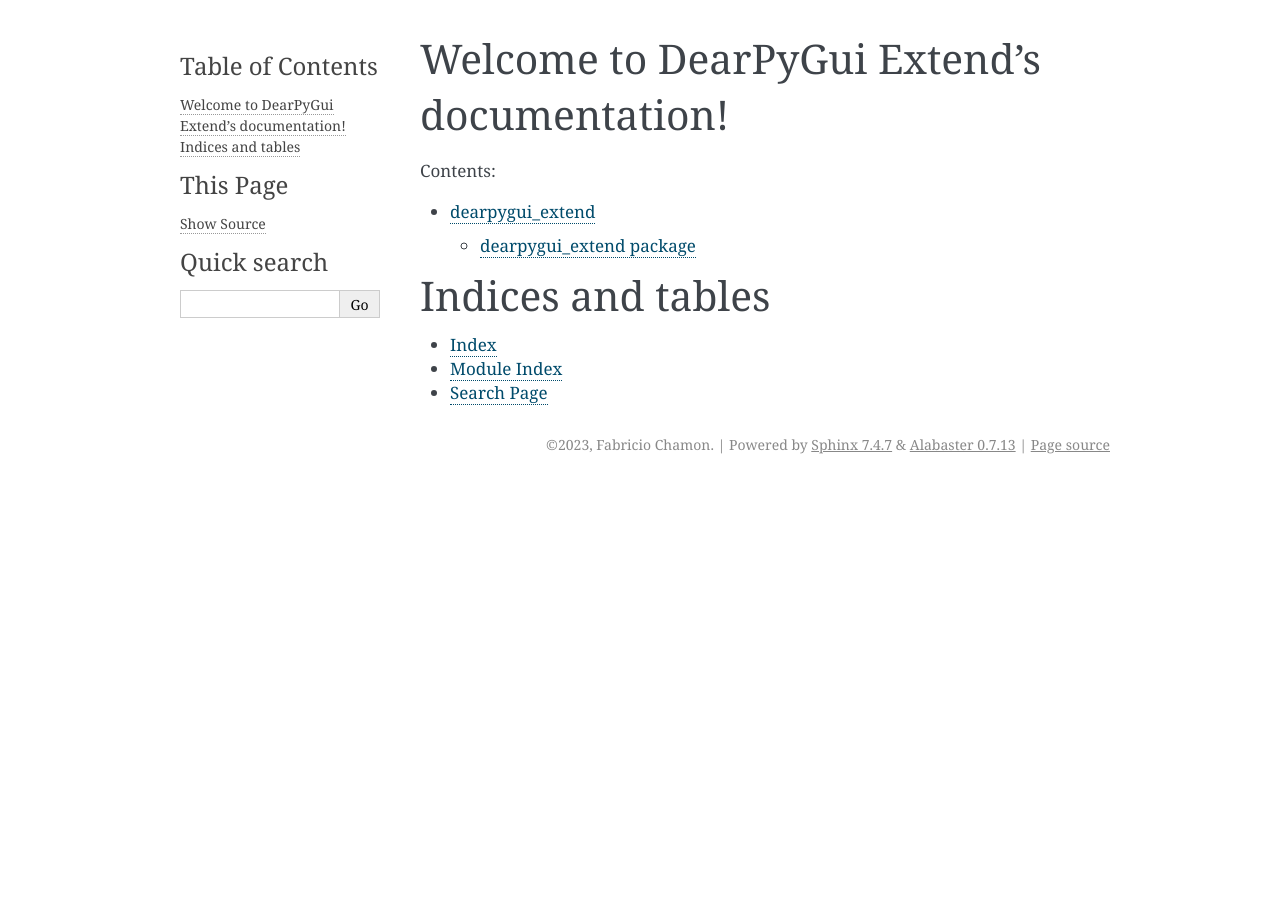
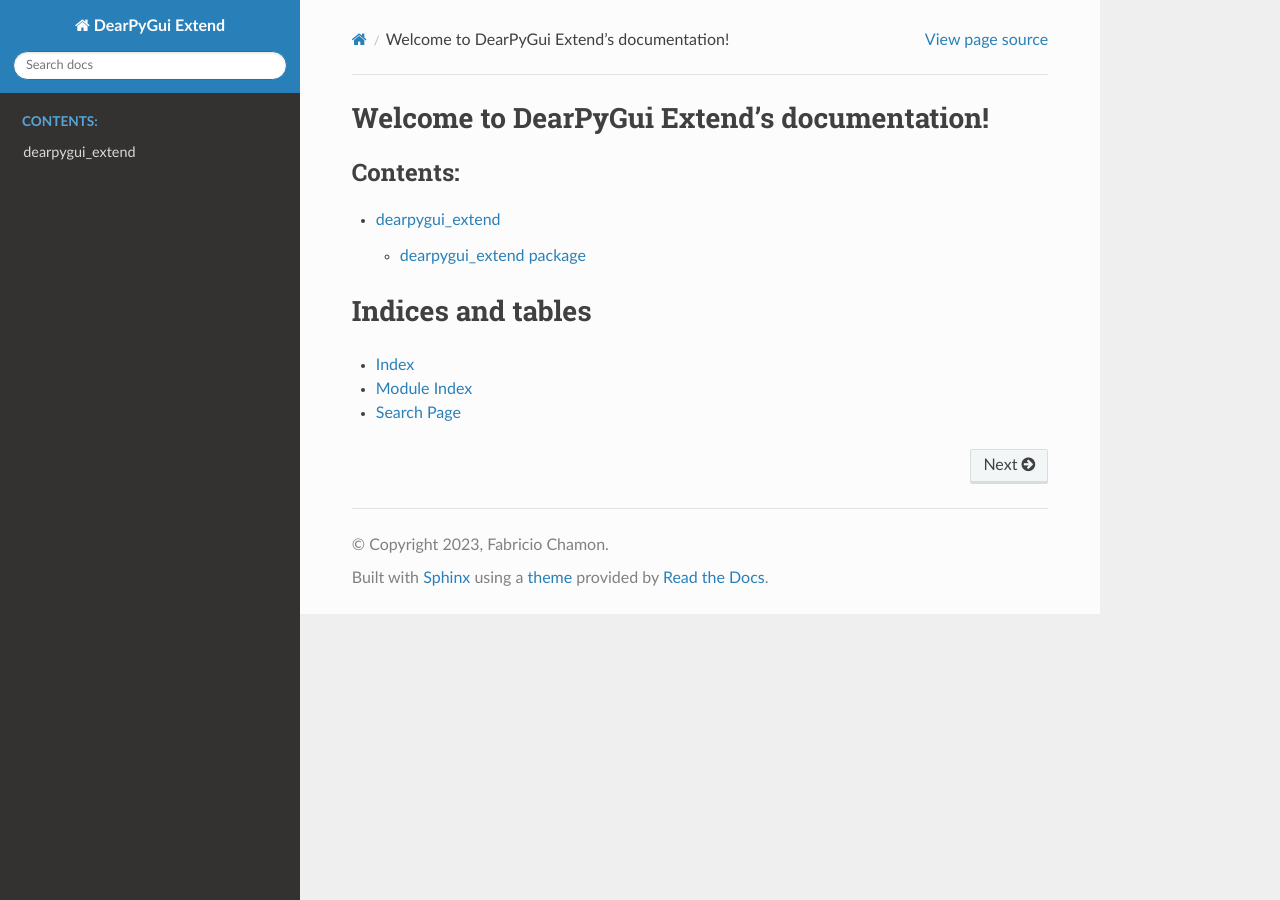
Before and after one commit to fabriciochamon/DearPyGui_Extend, a Sphinx documentation site: the page built from docs/index.rst, in a window 1280 px wide. Built offline with Sphinx 7.4.7 and the Read the Docs theme 2.0.0, drawn with Linux system fonts in a browser that asks for light colours.

Commit message:
fixed docs conf.py

```diff
--- a/docs/conf.py
+++ b/docs/conf.py
@@ -27,15 +27,10 @@
 
 
 # -- General configuration ---------------------------------------------------
-
-is_local = os.path.isdir('/home/fabriciochamon/Downloads/GITHUB_REPO/DearPyGui_Extend/')
-
 # Add any Sphinx extension module names here, as strings. They can be
 # extensions coming with Sphinx (named 'sphinx.ext.*') or your custom
 # ones.
-extensions = ['sphinx.ext.autodoc']
-if is_local:
-	extensions.append('sphinx_rtd_theme')
+extensions = ['sphinx.ext.autodoc', 'sphinx_rtd_theme']
 
 # Add any paths that contain templates here, relative to this directory.
 templates_path = ['_templates']
@@ -47,16 +42,12 @@
 
 
 # -- Options for HTML output -------------------------------------------------
+# The theme to use for HTML and HTML Help pages.  See the documentation for
+# a list of builtin themes.
 
+html_theme = 'sphinx_rtd_theme'
 
-if is_local:
-
-	# The theme to use for HTML and HTML Help pages.  See the documentation for
-	# a list of builtin themes.
-
-	html_theme = 'sphinx_rtd_theme'
-
-	# Add any paths that contain custom static files (such as style sheets) here,
-	# relative to this directory. They are copied after the builtin static files,
-	# so a file named "default.css" will overwrite the builtin "default.css".
-	html_static_path = ['_static']
+# Add any paths that contain custom static files (such as style sheets) here,
+# relative to this directory. They are copied after the builtin static files,
+# so a file named "default.css" will overwrite the builtin "default.css".
+html_static_path = ['_static']
```
